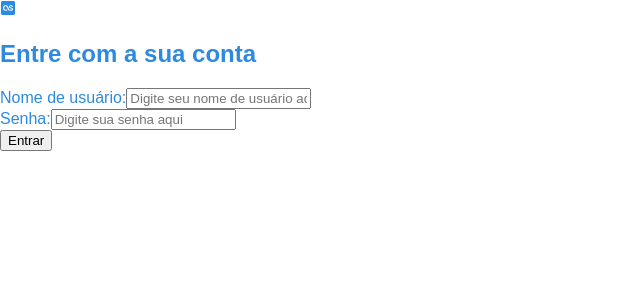
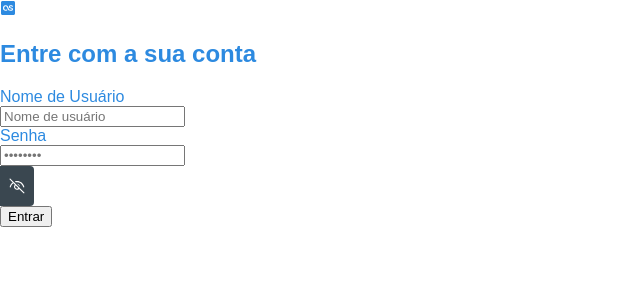
Before and after one commit to alissongyz/front-end-tcc, a React (Create React App) app: page / in a window 1280 px wide. Shown: the top 300 px of the page, without its empty margins (0-640 px from the left). Built offline with nearby package versions, Linux system fonts and the light colour scheme.

Commit message:
ajuste tela de login

```diff
--- a/src/pages/Login/Login.js
+++ b/src/pages/Login/Login.js
@@ -2,8 +2,9 @@
 import { IconContext } from "react-icons/lib";
 import { FaLastfmSquare } from "react-icons/fa";
 import api from "../../utils/api";
-import React, { useState } from "react";
+import React, { useRef, useState } from "react";
 import { useNavigate } from "react-router-dom";
+import * as VscIcons from "react-icons/vsc";
 
 export default function Login() {
   const navigate = useNavigate();
@@ -14,6 +15,20 @@ export default function Login() {
     username: "",
     password: "",
   });
+
+  /* LÓGICA DE VISUALIZAR A SENHA NO FORMULÁRIO */
+  const inputRef = useRef(null);
+  const [eyeIsClosed, setEyeState] = useState(false);
+
+  const toggleShow = () => {
+    if (inputRef.current.type === "password") {
+      setEyeState(true);
+      inputRef.current.type = "text";
+    } else {
+      setEyeState(false);
+      inputRef.current.type = "password";
+    }
+  };
 
   const autenticateUser = async () => {
     await api
@@ -62,75 +77,87 @@ export default function Login() {
             {status ? (
               <div
                 id="alert-border-2"
-                class="flex p-4 mb-4 bg-red-100 border-t-4 border-red-500 dark:bg-red-200"
+                className="flex p-4 mb-4 bg-red-100 border-t-4 border-red-500 dark:bg-red-200"
                 role="alert"
               >
                 <svg
-                  class="flex-shrink-0 w-5 h-5 text-red-700"
+                  className="flex-shrink-0 w-5 h-5 text-red-700"
                   fill="currentColor"
                   viewBox="0 0 20 20"
                   xmlns="http://www.w3.org/2000/svg"
                 >
                   <path
-                    fill-rule="evenodd"
+                    fillRule="evenodd"
                     d="M18 10a8 8 0 11-16 0 8 8 0 0116 0zm-7-4a1 1 0 11-2 0 1 1 0 012 0zM9 9a1 1 0 000 2v3a1 1 0 001 1h1a1 1 0 100-2v-3a1 1 0 00-1-1H9z"
-                    clip-rule="evenodd"
+                    clipRule="evenodd"
                   ></path>
                 </svg>
-                <div class="ml-3 text-sm font-medium text-red-700">
+                <div className="ml-3 text-sm font-medium text-red-700">
                   {status.mensagem}
                 </div>
                 <button
                   type="button"
-                  class="ml-auto -mx-1.5 -my-1.5 bg-red-100 dark:bg-red-200 text-red-500 rounded-lg focus:ring-2 focus:ring-red-400 p-1.5 hover:bg-red-200 dark:hover:bg-red-300 inline-flex h-8 w-8"
+                  className="ml-auto -mx-1.5 -my-1.5 bg-red-100 dark:bg-red-200 text-red-500 rounded-lg focus:ring-2 focus:ring-red-400 p-1.5 hover:bg-red-200 dark:hover:bg-red-300 inline-flex h-8 w-8"
                   aria-label="Close"
                   onClick={() => setStatus(false)}
                 >
-                  <span class="sr-only">Dismiss</span>
+                  <span className="sr-only">Dismiss</span>
                   <svg
                     aria-hidden="true"
-                    class="w-5 h-5"
+                    className="w-5 h-5"
                     fill="currentColor"
                     viewBox="0 0 20 20"
                     xmlns="http://www.w3.org/2000/svg"
                   >
                     <path
-                      fill-rule="evenodd"
+                      fillRule="evenodd"
                       d="M4.293 4.293a1 1 0 011.414 0L10 8.586l4.293-4.293a1 1 0 111.414 1.414L11.414 10l4.293 4.293a1 1 0 01-1.414 1.414L10 11.414l-4.293 4.293a1 1 0 01-1.414-1.414L8.586 10 4.293 5.707a1 1 0 010-1.414z"
-                      clip-rule="evenodd"
+                      clipRule="evenodd"
                     ></path>
                   </svg>
                 </button>
               </div>
             ) : null}
-            <input type="hidden" name="remember" defaultValue="true" />
             <div className="rounded-md shadow-sm -space-y-px">
-              <div>
-                <label className="text-gray-500">Nome de usuário:</label>
+              <div className="col-span-6 sm:col-span-3">
+                <label className="block mb-2 text-sm font-medium text-gray-500 dark:text-white">
+                  Nome de Usuário
+                </label>
+                <div className="md:flex items-center justify-center">
                   <input
-                  id="email-address"
+                    type="text"
+                    className="shadow-sm bg-gray-50 border border-gray-300 text-gray-900
+                          sm:text-sm rounded-md block w-full p-2.5 dark:bg-gray-600 dark:border-gray-500
+                           dark:placeholder-gray-400 dark:text-white"
                     name="username"
-                  type="username"
-                  autoComplete="username"
-                  required
-                  className="appearance-none rounded relative block w-full px-3 py-2 border border-gray-300 placeholder-gray-500 text-gray-900 focus:outline-none focus:ring-indigo-500 focus:border-indigo-500 focus:z-10 sm:text-sm"
-                  placeholder="Digite seu nome de usuário aqui"
                     onChange={handleChange}
+                    placeholder="Nome de usuário"
                   />
                 </div>
-              <div>
-                <label className="text-gray-500">Senha:</label>
+              </div>
+              <div className="col-span-6 sm:col-span-3">
+                <label className="block mb-2 text-sm font-medium text-gray-500 dark:text-white">
+                  Senha
+                </label>
+                <div className="md:flex items-center justify-center">
                   <input
-                  id="password"
+                    ref={inputRef}
+                    type="password"
+                    className="shadow-sm bg-gray-50 border border-gray-300 text-gray-900
+                          sm:text-sm rounded-l block w-full p-2.5 dark:bg-gray-600 dark:border-gray-500
+                           dark:placeholder-gray-400 dark:text-white"
                     name="password"
-                  type="password"
-                  autoComplete="current-password"
-                  required
-                  className="appearance-none rounded relative block w-full px-3 py-2 border border-gray-300 placeholder-gray-500 text-gray-900
-                  focus:outline-none focus:ring-indigo-500 focus:border-indigo-500 focus:z-10 sm:text-sm"
-                  placeholder="Digite sua senha aqui"
                     onChange={handleChange}
+                    placeholder="••••••••"
                   />
+                  <button className="button" onClick={toggleShow}>
+                    {eyeIsClosed ? (
+                      <VscIcons.VscEye />
+                    ) : (
+                      <VscIcons.VscEyeClosed />
+                    )}
+                  </button>
+                </div>
               </div>
             </div>
 
```
Lines whose indentation alone changed are shown as unchanged.
